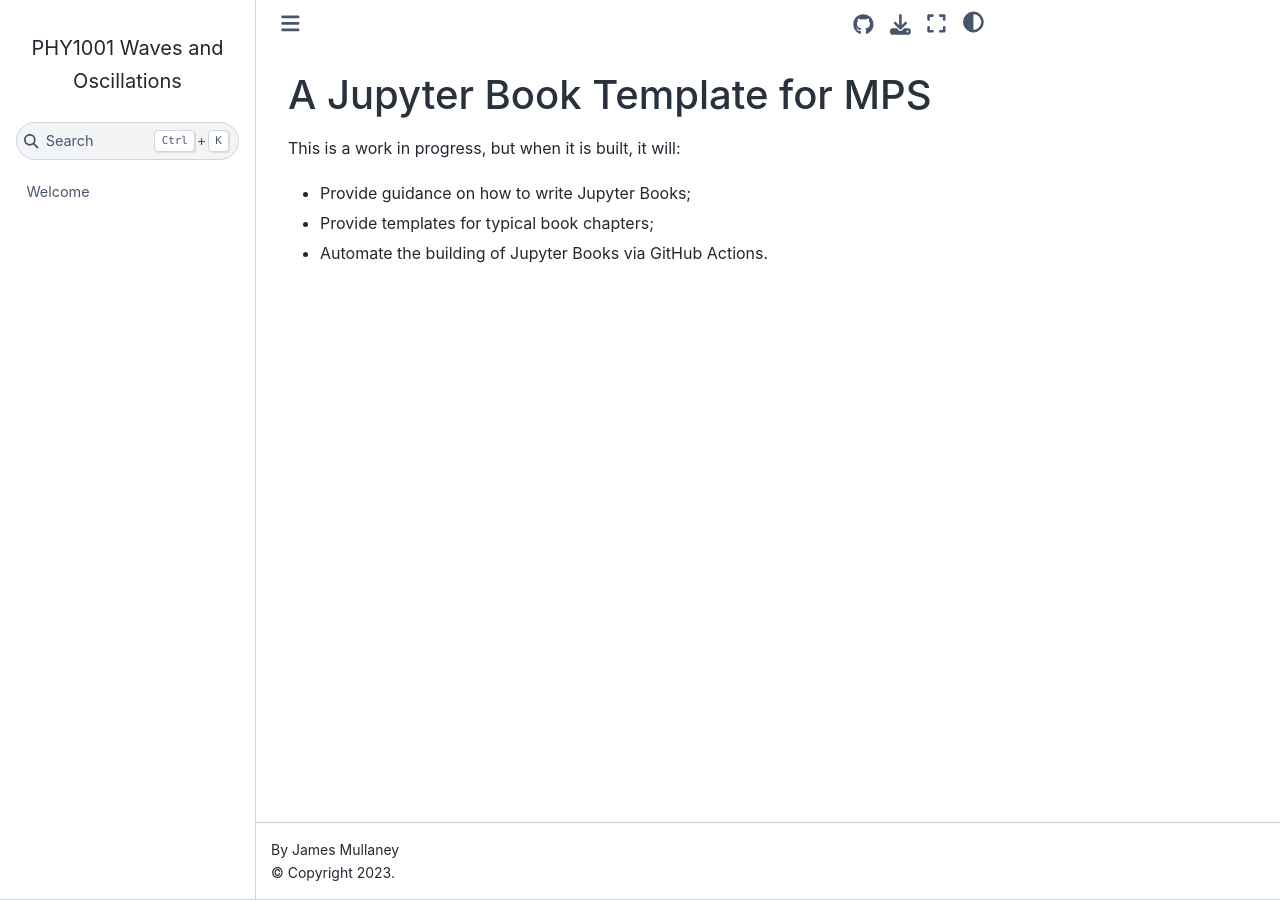
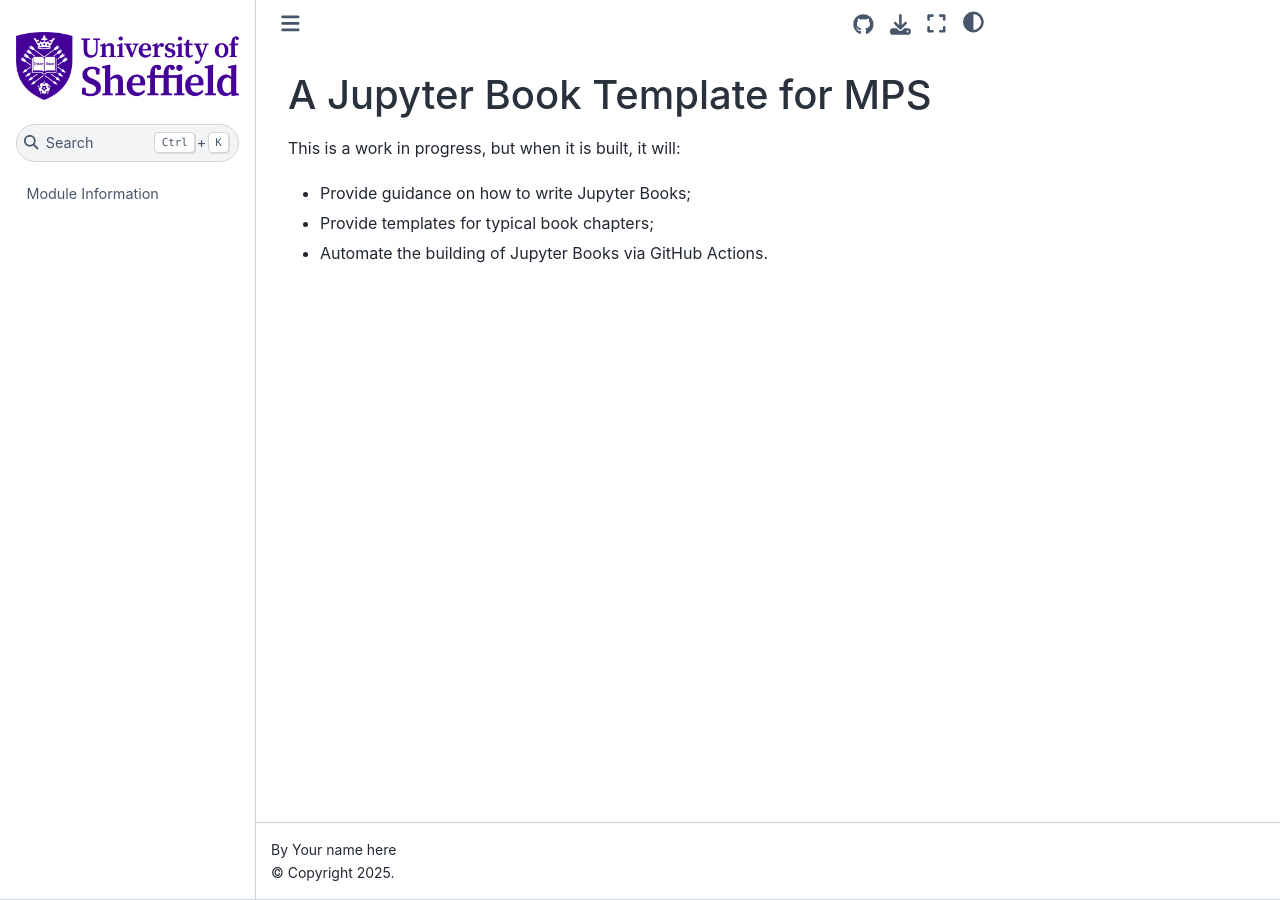
Before and after one commit to Sheffield-MPS/JupyterBookTemplate, a Jupyter Book: the page built from README.md, in a window 1280 px wide. Built offline with Jupyter Book 1.0.4 settings and Sphinx 7.4.7 and the Sphinx Book theme 1.1.4, drawn with Linux system fonts in a browser that asks for light colours; pages that are not in the unit, such as notebooks, are missing from menus.

Commit message:
Created welcome page

```diff
--- a/_config.yml
+++ b/_config.yml
@@ -1,10 +1,10 @@
 # Book settings
 # Learn more at https://jupyterbook.org/customize/config.html
 
-title: PHY1001 Waves and Oscillations
-author: James Mullaney
-copyright: "2023"
-#logo: logo.png
+title: MAS/PHY/CHM 101 Course Title
+author: Your name here
+copyright: "2025"
+logo: logouni.png
 
 # Force re-execution of notebooks on each build.
 # See https://jupyterbook.org/content/execute.html
--- a/_toc.yml
+++ b/_toc.yml
@@ -1,2 +1,10 @@
 format: jb-book
 root: welcome
+chapters: # List all your chapters here.
+  # The file (here "lecture1") must match the filename of the jupyter
+  # notebook containing your first "chapter", but without the .ipynb extension.
+  # The title is the name you want to appear in the clickable Table of Contents.
+  - file: lecture1
+    title: Lecture 1
+  - file: lecture2
+    title: Lecture 2
```
Also changed, not shown: logouni.png (added), welcome.ipynb, 1 other file.
